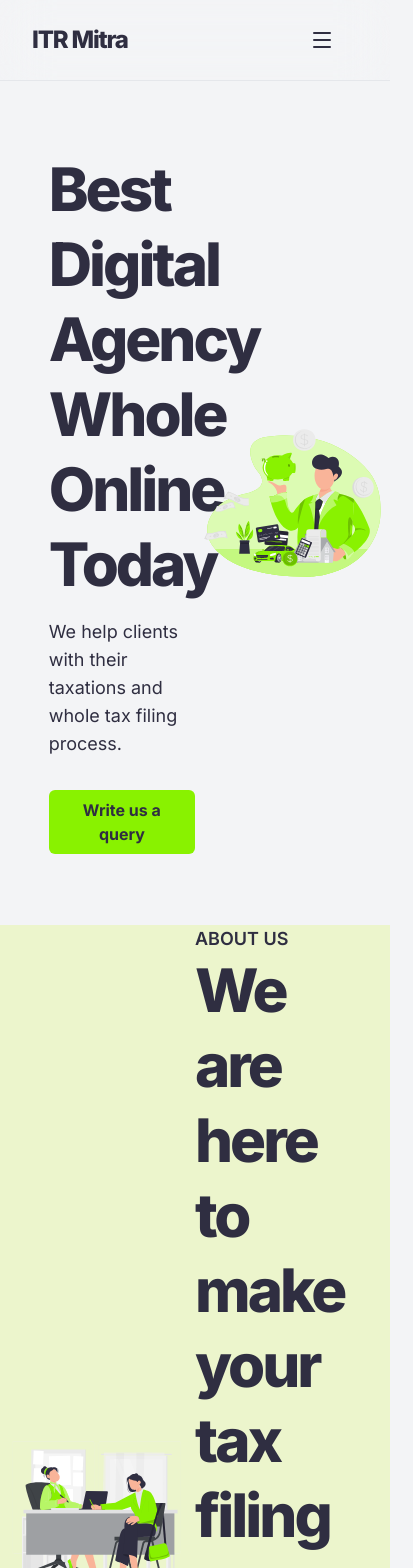
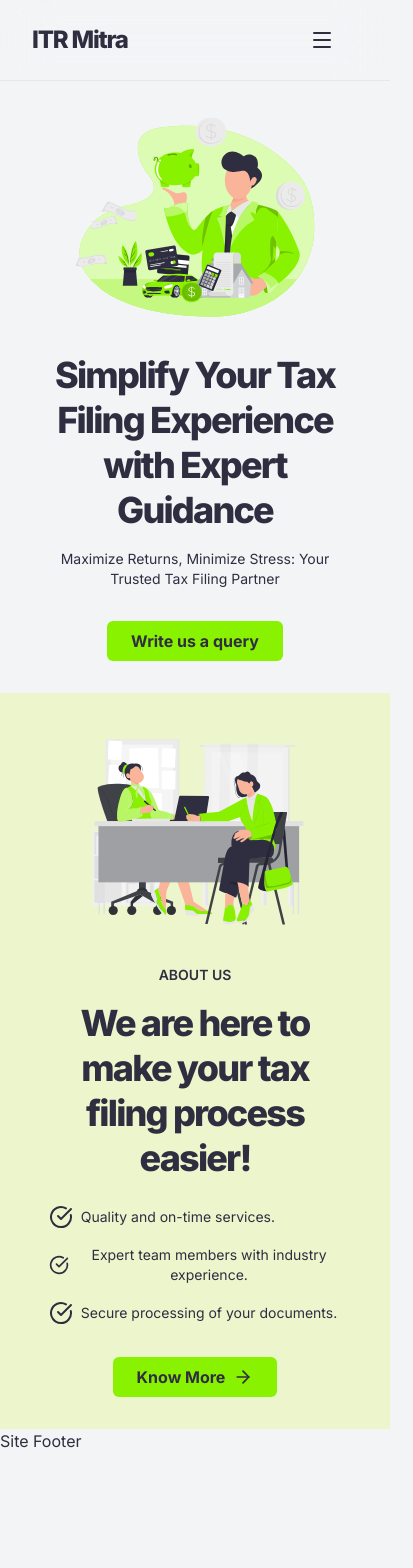
Before and after one commit to itrmitra/itrmitra, a Next.js app: page / in a window 390 px wide. Shown: the top 1568 px of the page, 413 px wide, since content can reach past the window. After the commit the page ends 1453 px from the top, so only its background shows below. Built offline with nearby package versions, Linux system fonts and the light colour scheme.

Commit message:
fix(ui): make mobile responsive

```diff
--- a/src/components/info-sections/aboutus-section.tsx
+++ b/src/components/info-sections/aboutus-section.tsx
@@ -1,39 +1,40 @@
-import { CheckCircle, ArrowRight } from "lucide-react";
-import { buttonVariants } from "../ui/button";
-import { cn } from "../../lib/utils";
+import { CheckCircle, ArrowRight } from "lucide-react"
+import { buttonVariants } from "../ui/button"
+import { cn } from "../../lib/utils"
 
 export default function AboutUsSection() {
     return (
-    <div className=" grid grid-cols-8 min-h-screen bg-[#ECF5CC]">
-      <div className="col-span-4 my-auto">
-        <img src="/team-working.svg" />
+        <div className="py-8 md:py-0 md:min-h-screen flex flex-col  md:flex-row items-center bg-[#ECF5CC]">
+            <div className="flex-1 mb-8 md:mb-0">
+                <img src="/team-working.svg" className="h-52 md:h-auto" />
             </div>
-      <div className="col-span-3 my-auto">
-        <h2 className="font-semibold  text-lg text-secondary">ABOUT US</h2>
-        <h1 className="font-extrabold text-6xl tracking-tighter leading-tight mb-8">
-          We are here to make your tax filing process more easier!
+            <div className="flex-1">
+                <div className="w-3/4 flex flex-col mx-auto text-center md:text-start items-center md:items-start">
+                    <h2 className="font-semibold text-sm lg:text-lg text-secondary mb-4">
+                        ABOUT US
+                    </h2>
+                    <h1 className="font-extrabold text-4xl md:text-5xl lg:text-6xl tracking-tighter leading-tight mb-6">
+                        We are here to make your tax filing process easier!
                     </h1>
-        <ul className="text-lg mb-8 space-y-4">
+                    <ul className="text-sm md:text-base lg:text-lg mb-8 space-y-4">
                         <li className="flex items-center gap-2">
                             <CheckCircle />
-            Convenient Processing
+                            Quality and on-time services.
                         </li>
                         <li className="flex items-center gap-2">
                             <CheckCircle />
-            Convenient Processing
+                            Expert team members with industry experience.
                         </li>
                         <li className="flex items-center gap-2">
                             <CheckCircle />
-            Convenient Processing
+                            Secure processing of your documents.
                         </li>
                     </ul>
-        <div className="flex">
                     <button className={cn(buttonVariants(), "gap-2")}>
                         Know More <ArrowRight size={20} />
                     </button>
                 </div>
             </div>
-      <div className="col-span-1"></div>
         </div>
-  );
+    )
 }
--- a/src/components/info-sections/landing-section.tsx
+++ b/src/components/info-sections/landing-section.tsx
@@ -1,23 +1,23 @@
-import { buttonVariants } from "../ui/button";
+import { cn } from "../../lib/utils"
+import { buttonVariants } from "../ui/button"
 
 export default function LandingSection() {
     return (
-    <div className="min-h-screen grid grid-cols-8">
-      <div className="col-span-1"></div>
-      <div className="col-span-3 my-auto">
-        <h1 className="font-extrabold text-6xl tracking-tighter leading-tight mb-4">
-          Best Digital Agency Whole Online Today
+        <div className="py-8 md:py-0 md:min-h-screen flex flex-col-reverse md:flex-row items-center">
+            <div className="flex-1">
+                <div className="w-3/4 flex flex-col mx-auto text-center md:text-start items-center md:items-start">
+                    <h1 className="font-extrabold text-4xl md:text-5xl lg:text-6xl tracking-tighter leading-tight mb-4">
+                        Simplify Your Tax Filing Experience with Expert Guidance
                     </h1>
-        <p className="text-lg mb-8">
-          We help clients with their taxations and whole tax filing process.
+                    <p className="text-sm md:text-base lg:text-lg mb-8">
+                        Maximize Returns, Minimize Stress: Your Trusted Tax Filing Partner
                     </p>
-        <div className="flex">
-          <button className={buttonVariants()}>Write us a query</button>
+                    <button className={cn(buttonVariants())}>Write us a query</button>
                 </div>
             </div>
-      <div className="col-span-4 my-auto">
-        <img src="/personal-finance.svg" />
+            <div className="flex-1 mb-8 md:mb-0">
+                <img src="/personal-finance.svg" className="h-52 md:h-auto" />
             </div>
         </div>
-  );
+    )
 }
```
Lines whose indentation alone changed are shown as unchanged.
